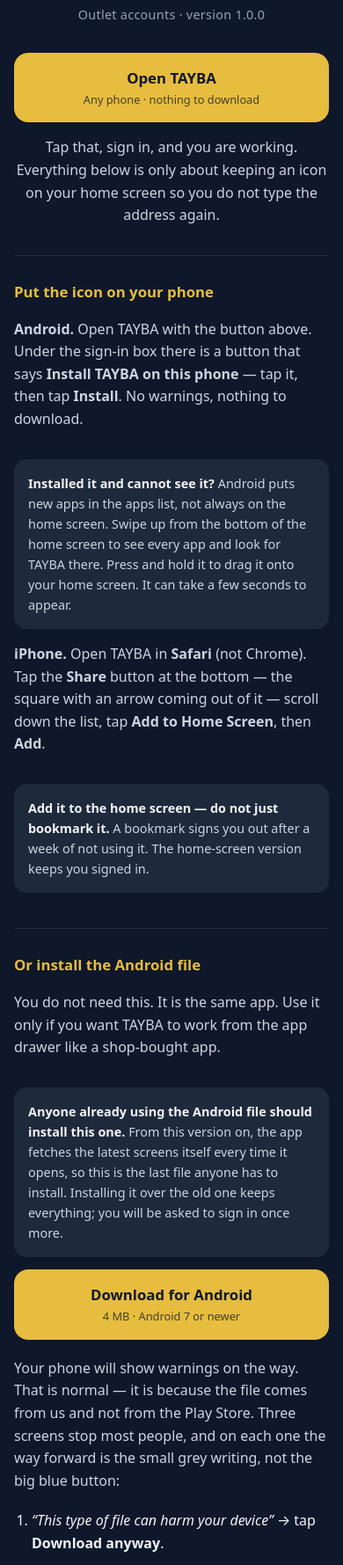
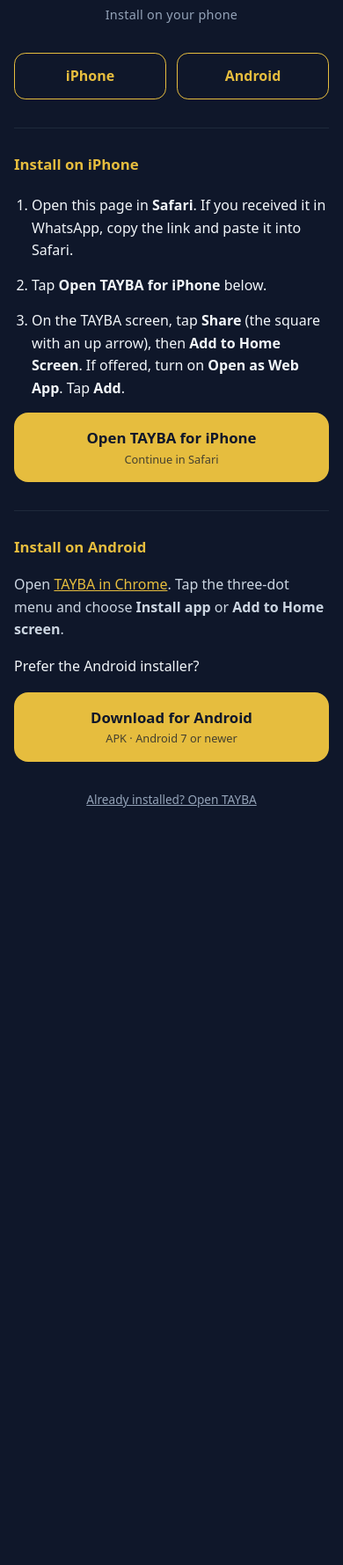
Before and after one commit to rashidrashi7818-byte/ozane-app, a plain HTML site: page download/index.html in a window 390 px wide. Shown: the part 193-1972 px from the top of the page at 88% size. After the commit the page ends 1145 px from the top, so only its background shows below. Drawn offline with Linux system fonts and the light colour scheme.

Commit message:
Give iPhone and Android dedicated install sections and shareable links

```diff
--- a/download/index.html
+++ b/download/index.html
@@ -3,7 +3,7 @@
 <head>
 <meta charset="utf-8" />
 <meta name="viewport" content="width=device-width, initial-scale=1" />
-<title>Install TAYBA</title>
+<title>Install TAYBA on iPhone or Android</title>
 <link rel="icon" href="../icons/icon-192.png" />
 <style>
   :root { --ink:#0f172a; --gold:#e6bd3e; --paper:#f1f5f9; }
@@ -38,107 +38,35 @@
   .note strong { color:var(--paper); }
   footer { margin-top:2rem; text-align:center; font-size:.85rem; }
   footer a { color:#94a3b8; }
-</style>
+  nav { display:grid; grid-template-columns:1fr 1fr; gap:.75rem; }
+  nav a { border:1px solid var(--gold); color:var(--gold); padding:.8rem; border-radius:.8rem; text-align:center; font-weight:700; text-decoration:none; }
+  section { scroll-margin-top:1rem; }
+  </style>
 </head>
 <body>
 <main>
   <header>
     <img class="mark" src="../icons/tayba-mark.png" alt="" />
     <h1>TAYBA</h1>
-    <p class="sub">Outlet accounts &middot; version 1.0.0</p>
+    <p class="sub">Install on your phone</p>
   </header>
-
-  <a class="get" href="../">
-    Open TAYBA
-    <span>Any phone &middot; nothing to download</span>
-  </a>
-
-  <p class="lede" style="margin-top:1rem;text-align:center">
-    Tap that, sign in, and you are working. Everything below is only about
-    keeping an icon on your home screen so you do not type the address again.
-  </p>
-
-  <h2>Put the icon on your phone</h2>
-
-  <p class="lede"><strong>Android.</strong> Open TAYBA with the button above.
-  Under the sign-in box there is a button that says
-  <strong>Install TAYBA on this phone</strong> &mdash; tap it, then tap
-  <strong>Install</strong>. No warnings, nothing to download.</p>
-
-  <p class="note">
-    <strong>Installed it and cannot see it?</strong> Android puts new apps in the
-    apps list, not always on the home screen. Swipe up from the bottom of the home
-    screen to see every app and look for TAYBA there. Press and hold it to drag it
-    onto your home screen. It can take a few seconds to appear.
-  </p>
-
-  <p class="lede" style="margin-top:1rem"><strong>iPhone.</strong> Open TAYBA
-  in <strong>Safari</strong> (not Chrome). Tap the <strong>Share</strong> button
-  at the bottom &mdash; the square with an arrow coming out of it &mdash; scroll
-  down the list, tap <strong>Add to Home Screen</strong>, then <strong>Add</strong>.</p>
-
-  <p class="note">
-    <strong>Add it to the home screen &mdash; do not just bookmark it.</strong>
-    A bookmark signs you out after a week of not using it. The home-screen
-    version keeps you signed in.
-  </p>
-
-  <h2>Or install the Android file</h2>
-
-  <p class="lede">
-    You do not need this. It is the same app. Use it only if you want TAYBA to
-    work from the app drawer like a shop-bought app.
-  </p>
-
-  <p class="note">
-    <strong>Anyone already using the Android file should install this one.</strong>
-    From this version on, the app fetches the latest screens itself every time it
-    opens, so this is the last file anyone has to install. Installing it over the
-    old one keeps everything; you will be asked to sign in once more.
-  </p>
-
-  <a class="get" href="TAYBA-1.0.0.apk" download>
-    Download for Android
-    <span>4 MB &middot; Android 7 or newer</span>
-  </a>
-
-  <p class="lede" style="margin-top:1.25rem">
-    Your phone will show warnings on the way. That is normal &mdash; it is
-    because the file comes from us and not from the Play Store. Three screens
-    stop most people, and on each one the way forward is the small grey writing,
-    not the big blue button:
-  </p>
-
-  <ol>
-    <li><em>&ldquo;This type of file can harm your device&rdquo;</em> &rarr;
-        tap <strong>Download anyway</strong>.</li>
-    <li>Open the file. If it says <em>&ldquo;not allowed to install unknown
-        apps&rdquo;</em> &rarr; tap <strong>Settings</strong>, turn on
-        <strong>Allow from this source</strong>, press <strong>Back</strong>.</li>
-    <li>If it says <em>&ldquo;Unsafe app blocked&rdquo;</em> &rarr; tap
-        <strong>More details</strong>, then <strong>Install anyway</strong>.</li>
-  </ol>
-
-  <p class="lede">Then tap <strong>Install</strong>, wait, and <strong>Open</strong>.</p>
-
-  <p class="note">
-    <strong>If it still will not install:</strong> &ldquo;App not installed&rdquo;
-    means an older copy is on the phone &mdash; uninstall that first. Stuck on
-    &ldquo;Installing&hellip;&rdquo; usually means the phone is out of space.
-    Either way, the button at the top of this page works without any of this.
-  </p>
-
-  <p class="note">
-    <strong>Already have the app?</strong> Install this straight over it. You stay
-    signed in and nothing is lost. Do not uninstall the old one first.
-  </p>
-
-  <p class="note">
-    This app is for Tayba Perfumes staff. It needs an internet connection and
-    your own login; there is nothing to see without one.
-  </p>
-
-  <footer><a href="../">Open the app</a></footer>
+  <nav aria-label="Choose your phone"><a href="#iphone">iPhone</a><a href="#android">Android</a></nav>
+  <section id="iphone" aria-labelledby="ios-title">
+    <h2 id="ios-title">Install on iPhone</h2>
+    <ol>
+      <li>Open this page in <strong>Safari</strong>. If you received it in WhatsApp, copy the link and paste it into Safari.</li>
+      <li>Tap <strong>Open TAYBA for iPhone</strong> below.</li>
+      <li>On the TAYBA screen, tap <strong>Share</strong> (the square with an up arrow), then <strong>Add to Home Screen</strong>. If offered, turn on <strong>Open as Web App</strong>. Tap <strong>Add</strong>.</li>
+    </ol>
+    <a class="get" href="../">Open TAYBA for iPhone<span>Continue in Safari</span></a>
+  </section>
+  <section id="android" aria-labelledby="android-title">
+    <h2 id="android-title">Install on Android</h2>
+    <p class="lede">Open <a style="color:var(--gold)" href="../">TAYBA in Chrome</a>. Tap the three-dot menu and choose <strong>Install app</strong> or <strong>Add to Home screen</strong>.</p>
+    <p>Prefer the Android installer?</p>
+    <a class="get" href="TAYBA-1.0.0.apk" download>Download for Android<span>APK · Android 7 or newer</span></a>
+  </section>
+  <footer><a href="../">Already installed? Open TAYBA</a></footer>
 </main>
 </body>
 </html>
```
